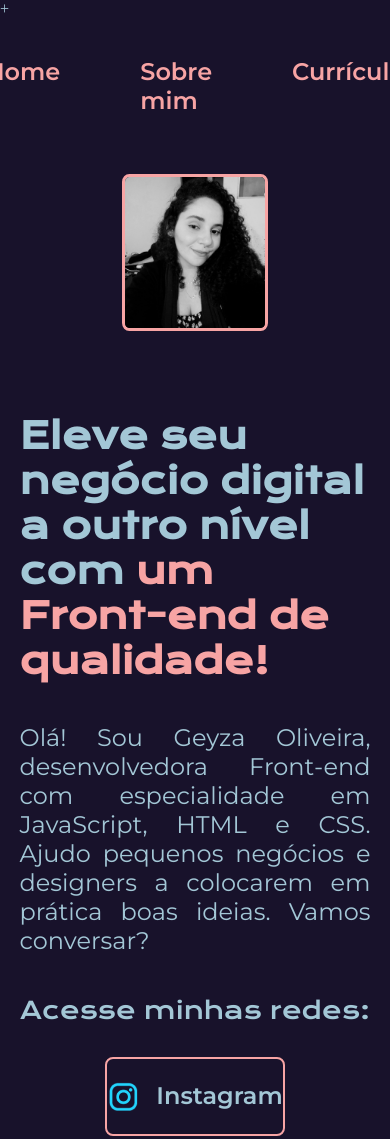
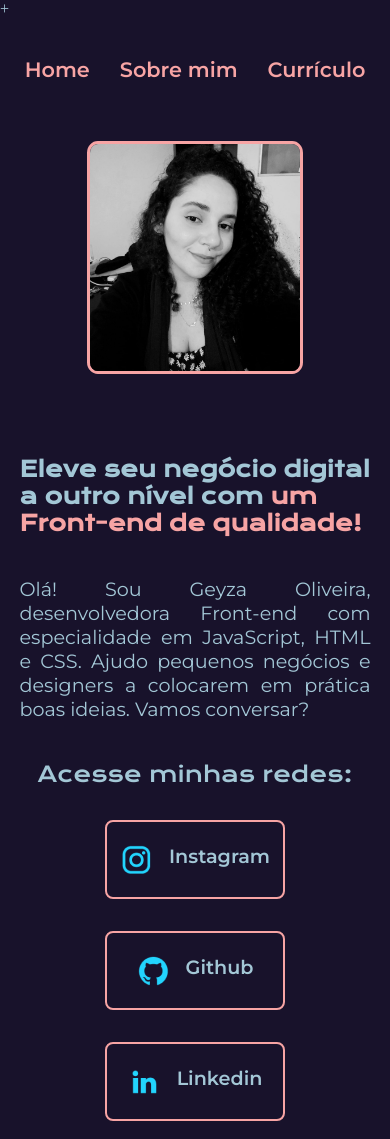
Before and after one commit to geyzaa/pagina-web, a plain HTML site: page index.html in a window 390 px wide. Shown: the top 1139 px of the page. Drawn offline with nearby package versions, Linux system fonts and the light colour scheme.

Commit message:
tornando o site responsivo

```diff
--- a/styles/style.css
+++ b/styles/style.css
@@ -156,16 +156,56 @@ body {
     .cabecalho {
         padding: 10%;
     }
+
     .cabecalho__menu {
         justify-content: center;
-    width: auto;
     }
 
     .apresentacao {
         flex-direction: column-reverse;
         padding: 5%;
     }
+
     .apresentacao__conteudo {
         width: auto;
     }
 }
+
+@media (max-width: 610px) {
+    .cabecalho {
+        padding: 10% 5%;
+    }
+
+    .cabecalho__menu {
+        gap: 30px;
+    }
+
+    .cabecalho__menu__link {
+        font-size: 1.3rem;
+    }
+
+    .apresentacao__conteudo__titulo {
+        font-size: 1.35rem;
+    }
+
+    .apresentacao__conteudo__texto {
+        font-size: 1.2rem;
+    }
+
+    .apresentacao__links__subtitulo {
+        font-size: 1.35rem;
+    }
+
+    .apresentacao__links__navegacao {
+        gap: 16px;
+        font-size: 1.2rem;
+    }
+
+    .apresentacao__imagem {
+        width: 60%;
+    }
+
+    .rodape {
+        font-size: 1rem;
+    }
+}
```
Lines whose indentation alone changed are shown as unchanged.
